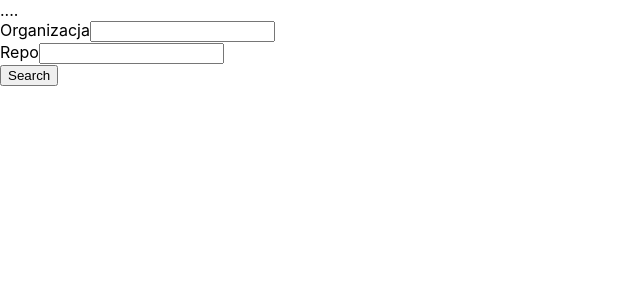
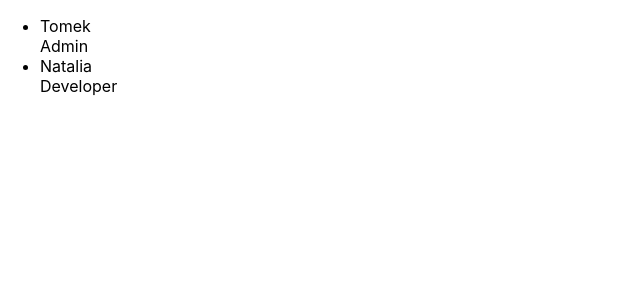
Before and after one commit to dev-com2020/stan, a React (Create React App) app: page / in a window 1280 px wide. Shown: the top 300 px of the page, without its empty margins (0-640 px from the left). Built offline with nearby package versions, Linux system fonts and the light colour scheme; no server answers.

Commit message:
9:35 3.3

```diff
--- a/src/App.tsx
+++ b/src/App.tsx
@@ -1,35 +1,19 @@
 import './App.css';
-import { ApolloClient,
-          InMemoryCache,
-          ApolloProvider
- } from '@apollo/client';
-import { Header } from './Header';
-import { RepoPage } from './repoPage/RepoPage';
-
-
-const queryClient = new ApolloClient({
-  uri: process.env.REACT_APP_GITHUB_URL!,
-  cache: new InMemoryCache(),
-  headers:{
-    Authorization: `bearer ${process.env.REACT_APP_GITHUB_PAT}`
-  }
-})
+import { CheckList } from './Checklist';
 
 function App() {
-return (
-  <ApolloProvider client={queryClient}>
-    <Header/>
-    <RepoPage />
-  </ApolloProvider>
-
-
-  // <div>
-  //   <Provider store={store}>
-  //   <Header/>
-  //   <Main/>
-  //   </Provider>
-  //   </div>
-  // <PostsPage/>
+  return (
+<div>
+  <CheckList
+  data={[
+    {id: 1, name: 'Tomek', role: 'Admin'},
+    {id: 2, name: 'Natalia', role: 'Developer'},
+  ]}
+  id="id"
+  primary="name"
+  secondary="role"
+  />
+</div>
 )
 }
 export default App;
--- /dev/null
+++ b/src/Checklist/index.ts
@@ -0,0 +1 @@
+export * from './Checklist'
```
